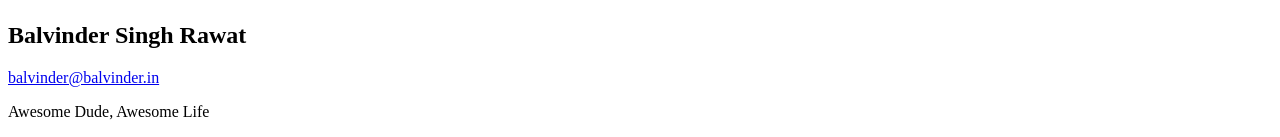
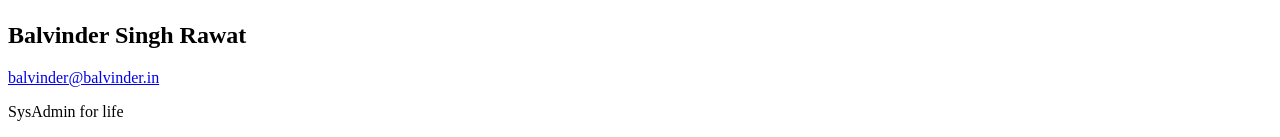
Before and after one commit to balrawat/betatech.github.io, a Jekyll site: the page built from _posts/2013-06-18-linux-shell-remove-empty-lines.md, in a window 1280 px wide. Shown: the part 1147-1284 px from the top of the page. Built offline with Jekyll 4.4.1, drawn with Linux system fonts in a browser that asks for light colours.

Commit message:
Update _config.yml

```diff
--- a/_config.yml
+++ b/_config.yml
@@ -18,7 +18,7 @@ owner:
   avatar:         balvinder.png
   email:          balvinder@balvinder.in
   # Use the coder's toolbox at http://coderstoolbox.net/string/#!encoding=xml&action=encode&charset=us_ascii to encode your description into XML string
-  description:    Awesome Dude, Awesome Life
+  description:    SysAdmin for life
   # Social networking links used in footer. Update and remove as you like.
   twitter:        balvinder_linux
   facebook:       balvinder.rawat
```
